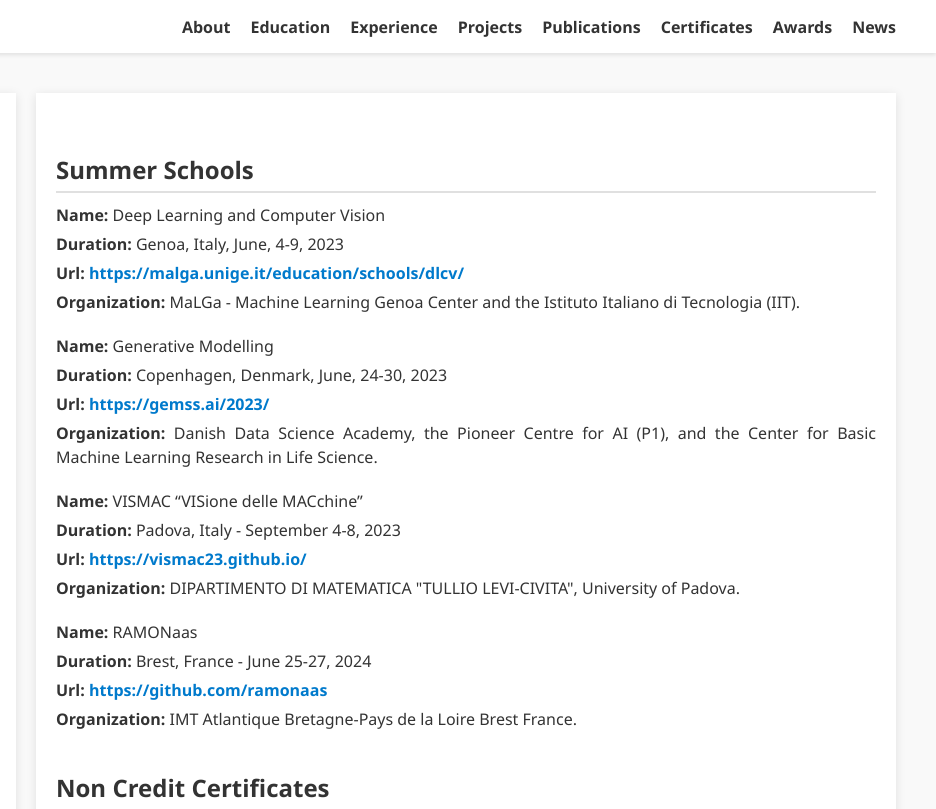
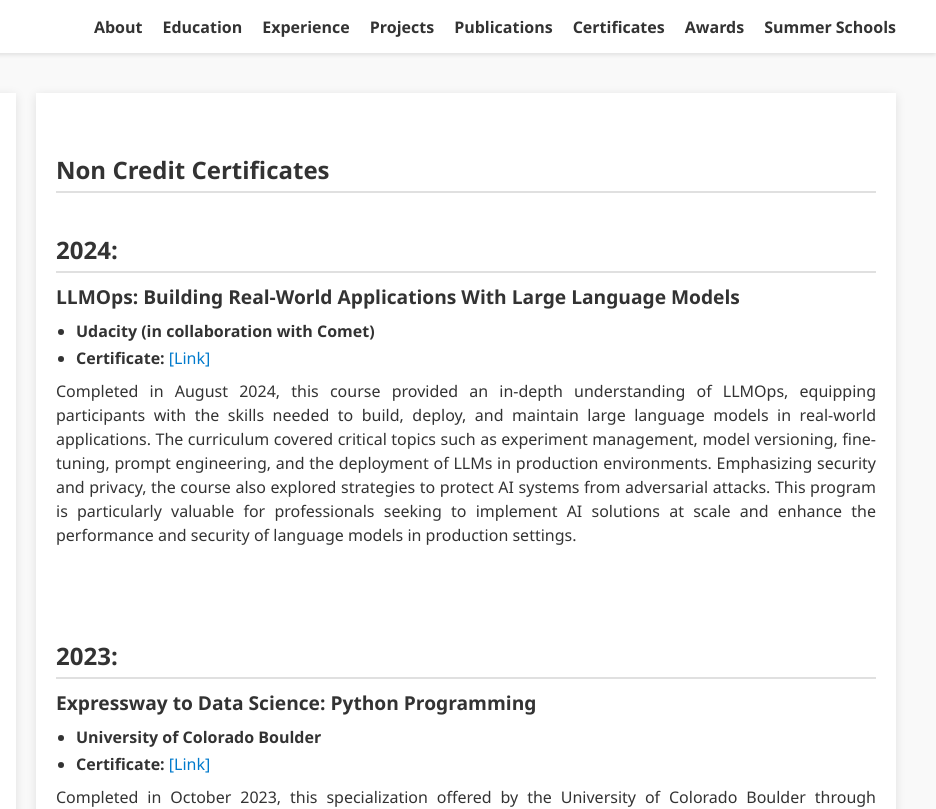
Before and after one commit to noorcs39/Nooruddin, a plain HTML site: page certificates.html in a window 1280 px wide. Shown: the top 809 px of the page, 344-1280 px from the left. Drawn offline with Linux system fonts and the light colour scheme.

Commit message:
Update certificates.html

```diff
--- a/certificates.html
+++ b/certificates.html
@@ -21,7 +21,7 @@
                     <li><a href="publications.html">Publications</a></li>
                     <li><a href="certificates.html">Certificates</a></li>
                     <li><a href="awards.html">Awards</a></li>
-                    <li><a href="news.html">News</a></li>
+                    <li><a href="news.html">Summer Schools</a></li>
                 </ul>
             </nav>
         </div>
@@ -45,36 +45,6 @@
 
         <div class="content">
             <section id="certificates">
-
-                <h2><strong>Summer Schools</strong></h2>
-
-                <div class="school-item">
-                    <p><strong>Name:</strong> Deep Learning and Computer Vision</p>
-                    <p><strong>Duration:</strong> Genoa, Italy, June, 4-9, 2023</p>
-                    <p><strong>Url:</strong> <a href="https://malga.unige.it/education/schools/dlcv/" class="highlight-link" target="_blank">https://malga.unige.it/education/schools/dlcv/</a></p>
-                    <p><strong>Organization:</strong> MaLGa - Machine Learning Genoa Center and the Istituto Italiano di Tecnologia (IIT).</p>
-                </div>
-
-                <div class="school-item">
-                    <p><strong>Name:</strong> Generative Modelling</p>
-                    <p><strong>Duration:</strong> Copenhagen, Denmark, June, 24-30, 2023</p>
-                    <p><strong>Url:</strong> <a href="https://gemss.ai/2023/" class="highlight-link" target="_blank">https://gemss.ai/2023/</a></p>
-                    <p><strong>Organization:</strong> Danish Data Science Academy, the Pioneer Centre for AI (P1), and the Center for Basic Machine Learning Research in Life Science.</p>
-                </div>
-
-                <div class="school-item">
-                    <p><strong>Name:</strong> VISMAC “VISione delle MACchine”</p>
-                    <p><strong>Duration:</strong> Padova, Italy - September 4-8, 2023</p>
-                    <p><strong>Url:</strong> <a href="https://vismac23.github.io/" class="highlight-link" target="_blank">https://vismac23.github.io/</a></p>
-                    <p><strong>Organization:</strong> DIPARTIMENTO DI MATEMATICA "TULLIO LEVI-CIVITA", University of Padova.</p>
-                </div>
-
-                <div class="school-item">
-                    <p><strong>Name:</strong> RAMONaas</p>
-                    <p><strong>Duration:</strong> Brest, France - June 25-27, 2024</p>
-                    <p><strong>Url:</strong> <a href="https://github.com/ramonaas" class="highlight-link" target="_blank">https://github.com/ramonaas</a></p>
-                    <p><strong>Organization:</strong> IMT Atlantique Bretagne-Pays de la Loire Brest France.</p>
-                </div>
 
 
                 <h2><strong>Non Credit Certificates</strong></h2>
```
